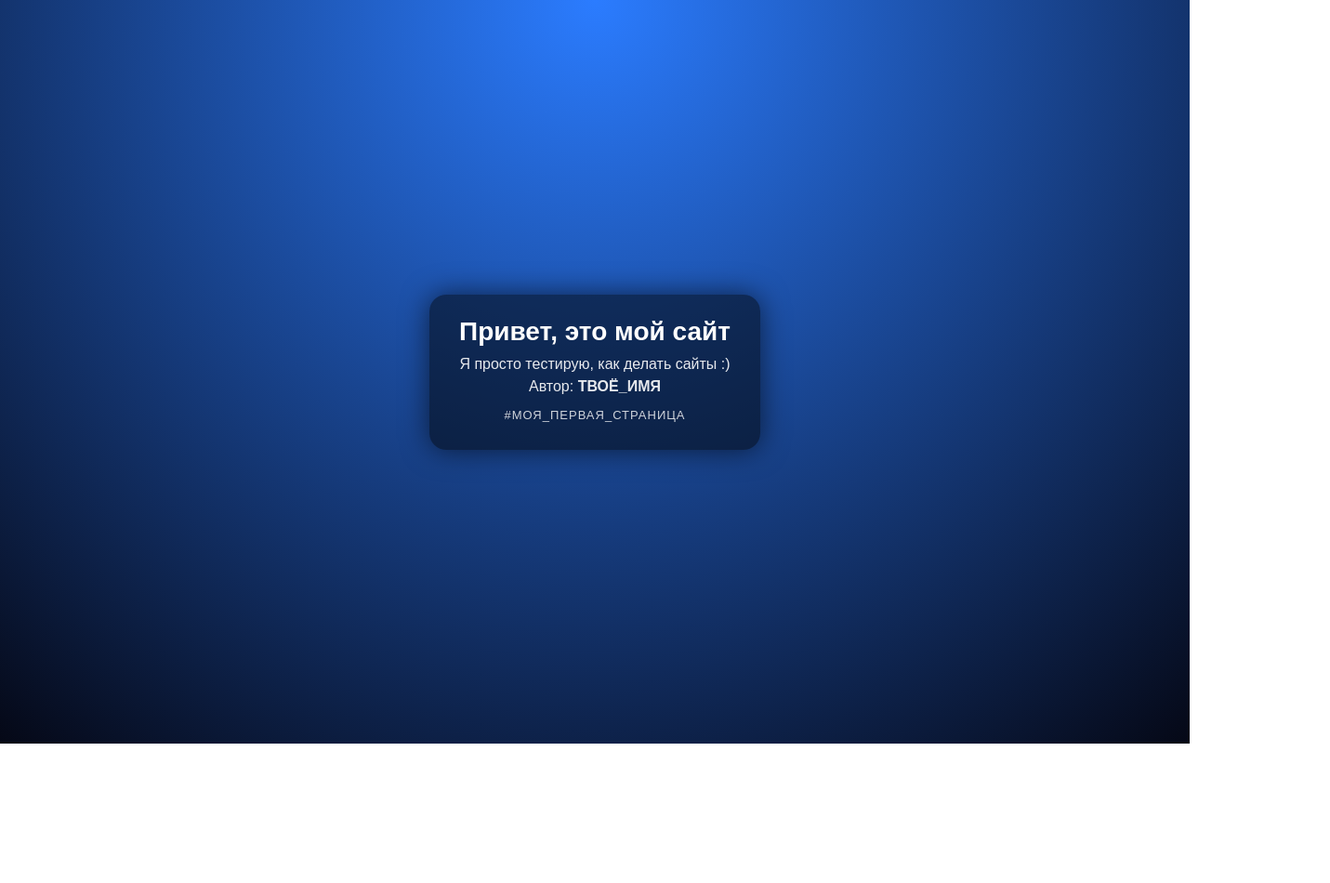
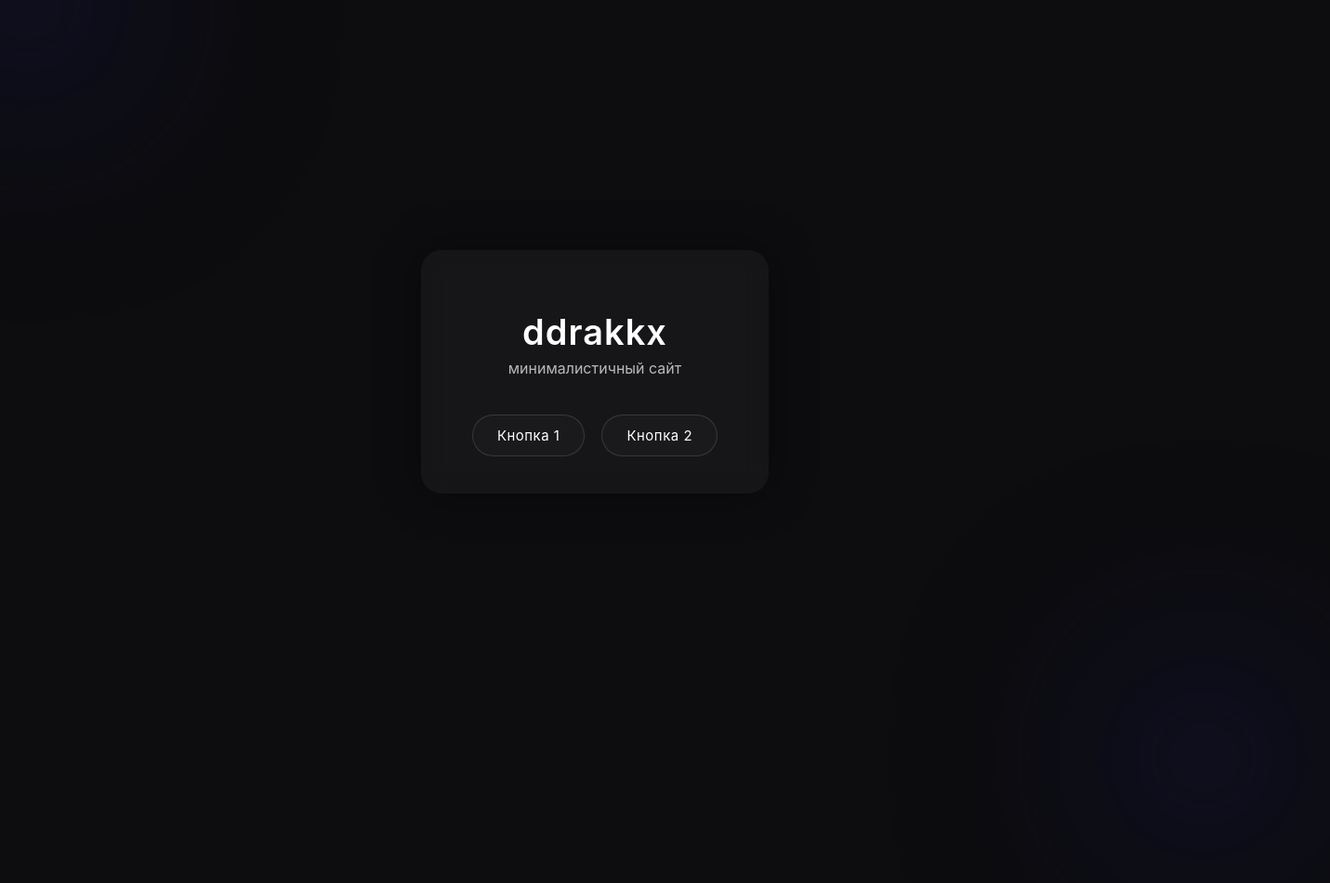
Before and after one commit to Ddrakkx/ddrakkx.github.io, a plain HTML site: page index.html in a window 1280 px wide. Shown: the whole page at 93% size, 1431 px wide, since content can reach past the window. Before the commit the page ends 800 px from the top, so only its background shows below. Drawn offline with Linux system fonts and the light colour scheme.

Commit message:
Add files via upload

```diff
--- a/index.html
+++ b/index.html
@@ -2,50 +2,131 @@
 <html lang="ru">
 <head>
     <meta charset="UTF-8">
-    <title>Мой первый сайт</title>
-    <meta name="description" content="Просто тестовый сайт-пустышка :)">
+    <title>ddrakkx</title>
+    <meta name="viewport" content="width=device-width, initial-scale=1.0">
+
     <style>
         body {
             margin: 0;
-            font-family: Arial, sans-serif;
-            background: radial-gradient(circle at top, #2b7cff, #050816);
+            font-family: "Inter", Arial, sans-serif;
+            background: #0d0d0f;
             color: #fff;
-            min-height: 100vh;
             display: flex;
             align-items: center;
             justify-content: center;
+            height: 100vh;
+            overflow: hidden;
         }
+
+        .fade-in {
+            opacity: 0;
+            animation: fadeIn 1.6s forwards;
+        }
+
+        @keyframes fadeIn {
+            from { opacity: 0; transform: translateY(20px); }
+            to   { opacity: 1; transform: translateY(0); }
+        }
+
         .card {
-            background: rgba(0, 0, 0, 0.5);
-            padding: 24px 32px;
-            border-radius: 18px;
-            box-shadow: 0 0 30px rgba(0,0,0,0.6);
             text-align: center;
-            max-width: 420px;
+            padding: 40px 55px;
+            border-radius: 22px;
+            background: rgba(255,255,255,0.04);
+            backdrop-filter: blur(14px);
+            box-shadow: 0 0 50px rgba(0,0,0,0.4);
+            animation: appear 1.8s ease forwards;
+            transform: translateY(25px);
+            opacity: 0;
         }
+
+        @keyframes appear {
+            0%   { transform: translateY(25px); opacity: 0; }
+            100% { transform: translateY(0); opacity: 1; }
+        }
+
         h1 {
-            margin: 0 0 10px;
-            font-size: 28px;
+            font-size: 38px;
+            margin-bottom: 6px;
+            letter-spacing: 1px;
+            font-weight: 600;
         }
-        p {
-            margin: 6px 0;
-            opacity: 0.9;
+
+        .subtitle {
+            font-size: 16px;
+            opacity: 0.7;
+            margin-bottom: 40px;
         }
-        .tag {
-            margin-top: 14px;
-            font-size: 13px;
-            letter-spacing: 1px;
-            text-transform: uppercase;
-            opacity: 0.8;
+
+        .btn-row {
+            display: flex;
+            justify-content: center;
+            gap: 18px;
+        }
+
+        .btn {
+            padding: 12px 26px;
+            border-radius: 30px;
+            color: white;
+            text-decoration: none;
+            font-size: 15px;
+            letter-spacing: 0.5px;
+            background: #1a1a1d;
+            border: 1px solid #ffffff22;
+            transition: 0.25s;
+            backdrop-filter: blur(6px);
+        }
+
+        .btn:hover {
+            background: #3a3af5;
+            transform: translateY(-2px);
+            box-shadow: 0 8px 18px rgba(50,70,255,0.4);
+        }
+
+        .circle {
+            position: absolute;
+            width: 270px;
+            height: 270px;
+            background: radial-gradient(circle, #3a3af5 0%, #000 65%);
+            border-radius: 50%;
+            filter: blur(110px);
+            opacity: 0.4;
+            animation: float 12s infinite alternate ease-in-out;
+        }
+
+        .circle:nth-child(1) {
+            top: -120px;
+            left: -120px;
+            animation-delay: 0s;
+        }
+
+        .circle:nth-child(2) {
+            bottom: -150px;
+            right: -150px;
+            animation-delay: 4s;
+        }
+
+        @keyframes float {
+            from { transform: translate(0, 0); }
+            to   { transform: translate(40px, -30px); }
         }
     </style>
 </head>
+
 <body>
-    <div class="card">
-        <h1>Привет, это мой сайт</h1>
-        <p>Я просто тестирую, как делать сайты :)</p>
-        <p>Автор: <b>ТВОЁ_ИМЯ</b></p>
-        <p class="tag">#моя_первая_страница</p>
+
+    <div class="circle"></div>
+    <div class="circle"></div>
+
+    <div class="card fade-in">
+        <h1>ddrakkx</h1>
+        <div class="subtitle">минималистичный сайт</div>
+
+        <div class="btn-row">
+            <a href="#" class="btn">Кнопка 1</a>
+            <a href="#" class="btn">Кнопка 2</a>
+        </div>
     </div>
+
 </body>
 </html>
```
